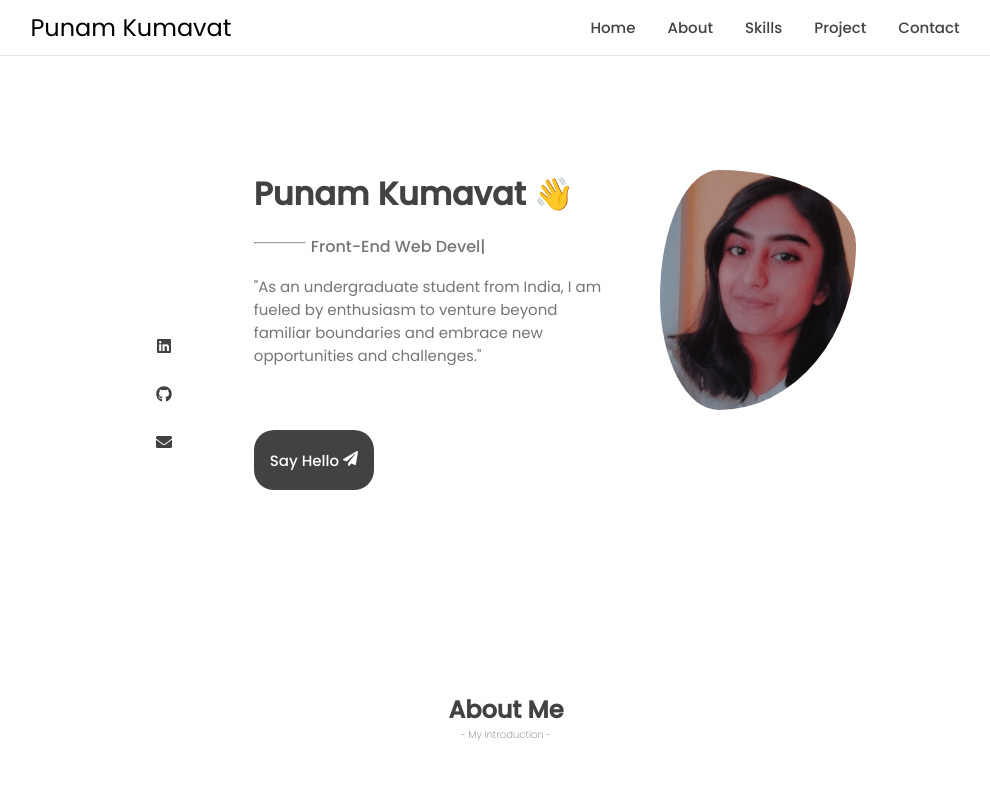
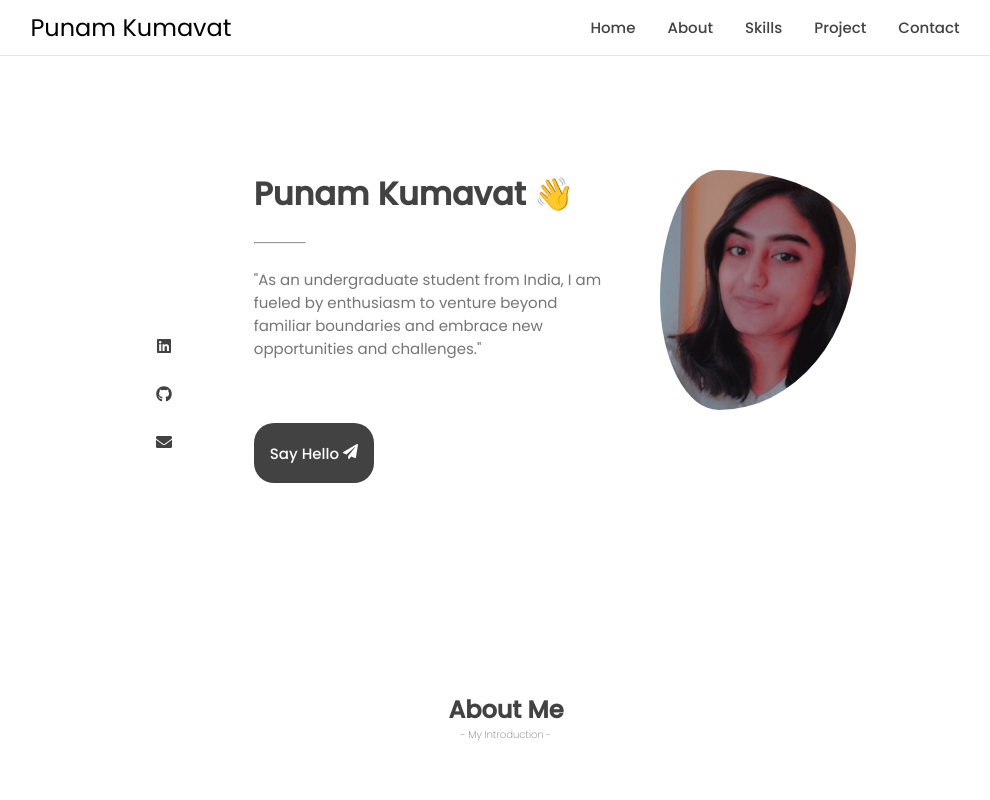
Before and after one commit to punam01/portfolio, a React (Create React App) app: page / in a window 1280 px wide. Shown: the top 800 px of the page, without its empty margins (134-1124 px from the left). Built offline with nearby package versions, Linux system fonts and the light colour scheme.

Commit message:
removed react-typed

```diff
--- a/package.json
+++ b/package.json
@@ -11,7 +11,6 @@
     "react-icons": "^4.10.1",
     "react-router-dom": "^6.14.0",
     "react-scripts": "5.0.1",
-    "react-typed": "^1.2.0",
     "web-vitals": "^2.1.4"
   },
   "scripts": {
--- a/src/components/Home.js
+++ b/src/components/Home.js
@@ -19,7 +19,7 @@ function Home() {
               <span>
                 <hr />
               </span>
-              <Typed
+              {/*<Typed
                 strings={[
                   "Post Graduate Student",
                   "Indian",
@@ -28,7 +28,7 @@ function Home() {
                 typeSpeed={40}
                 backSpeed={30}
                 loop
-              />
+              />*/}
             </p>
             <p className="desc">
               "As an undergraduate student from India, I am fueled by enthusiasm
```
